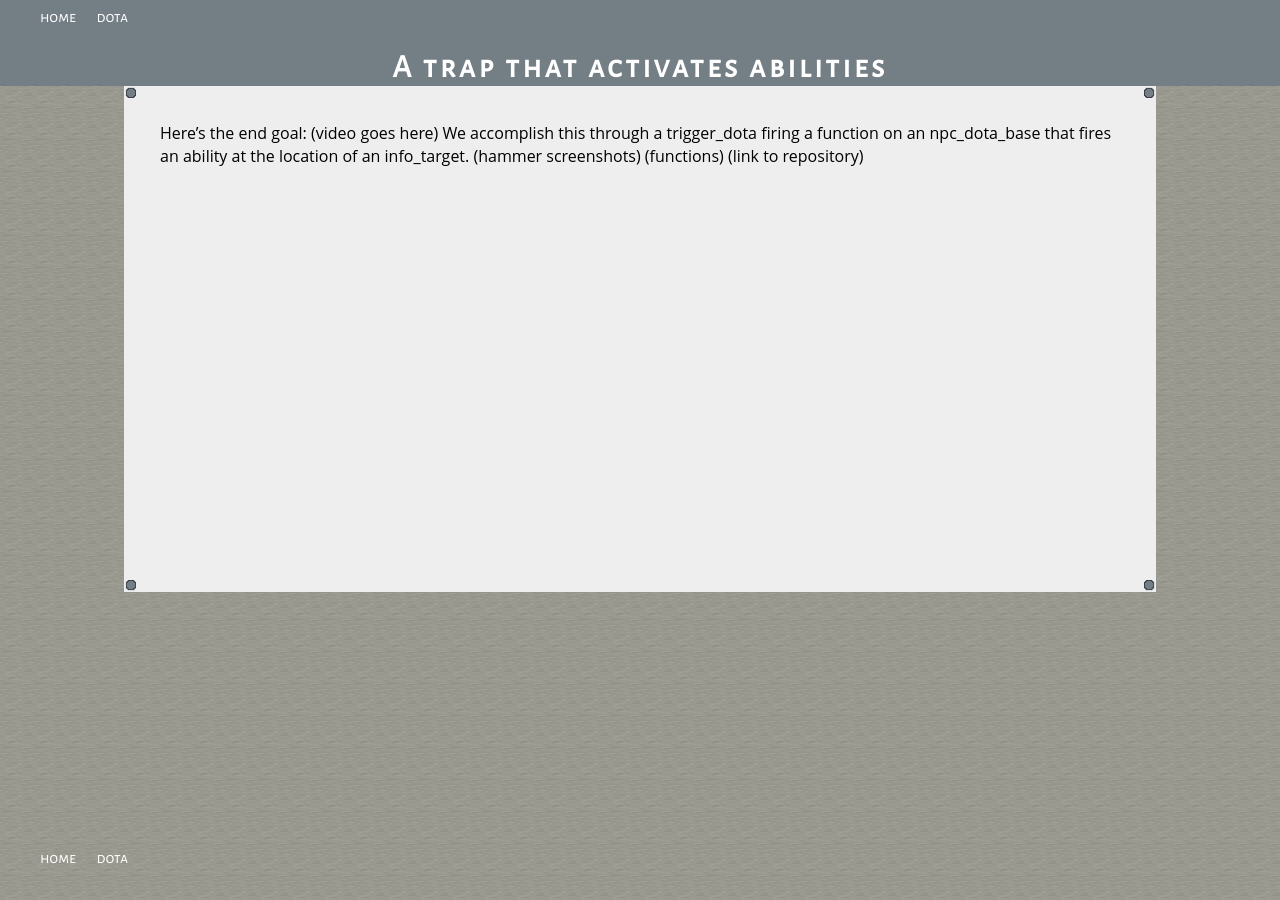
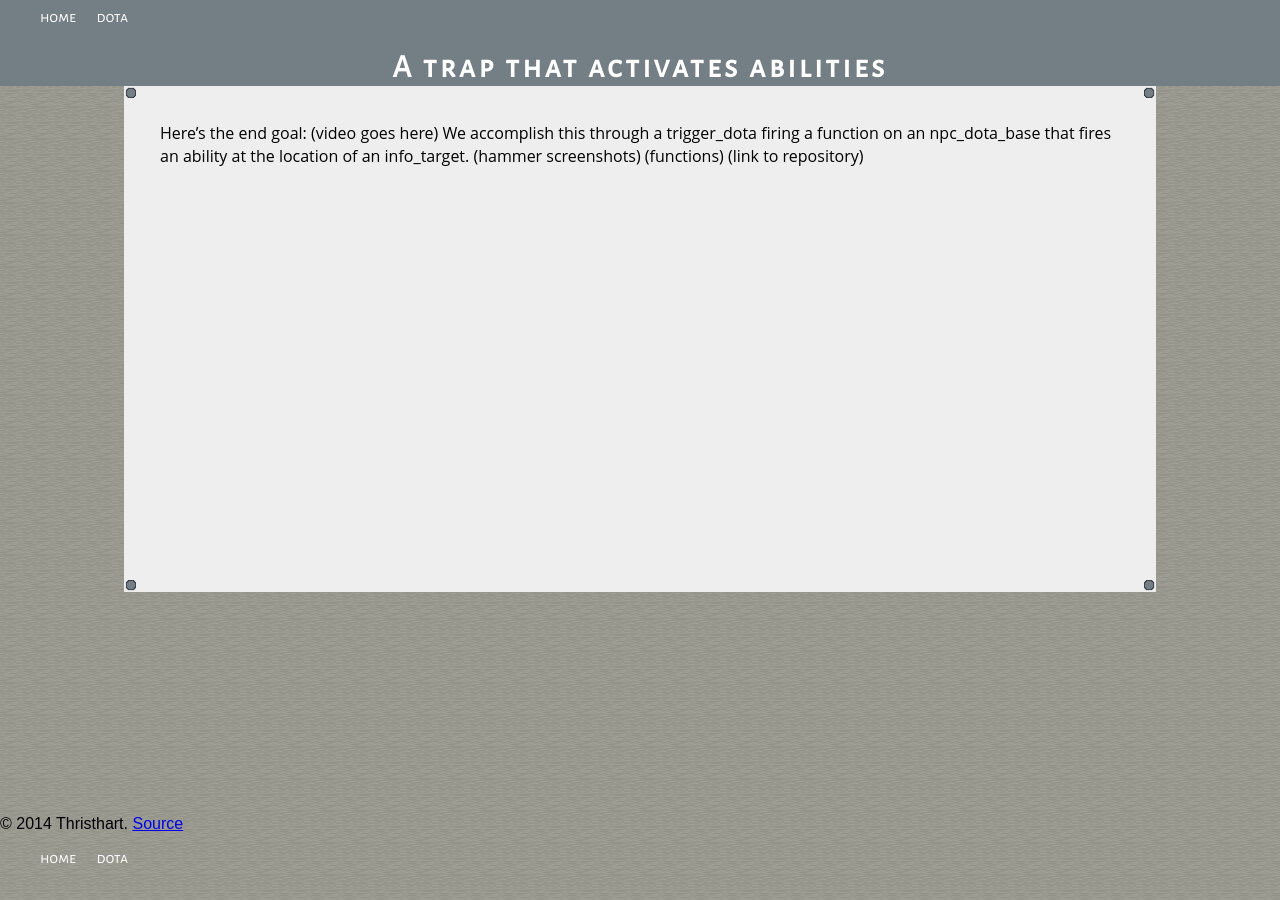
Before and after one commit to Thristhart/techniques, a Jekyll site: the page built from dota/arrow-trap.md, in a window 1280 px wide. Built offline with Jekyll 4.4.1, drawn with Linux system fonts in a browser that asks for light colours.

Commit message:
Updated pages.html

```diff
--- a/_layouts/pages.html
+++ b/_layouts/pages.html
@@ -13,6 +13,7 @@
     		{{ content }}
       	</article>
       	<footer>
+          <span class="copyright">© 2014 Thristhart. <a href="{{site.github.repository_url}}">Source</a></span>
         	{% include navigation.html %}
       	</footer>
     </body>
```
